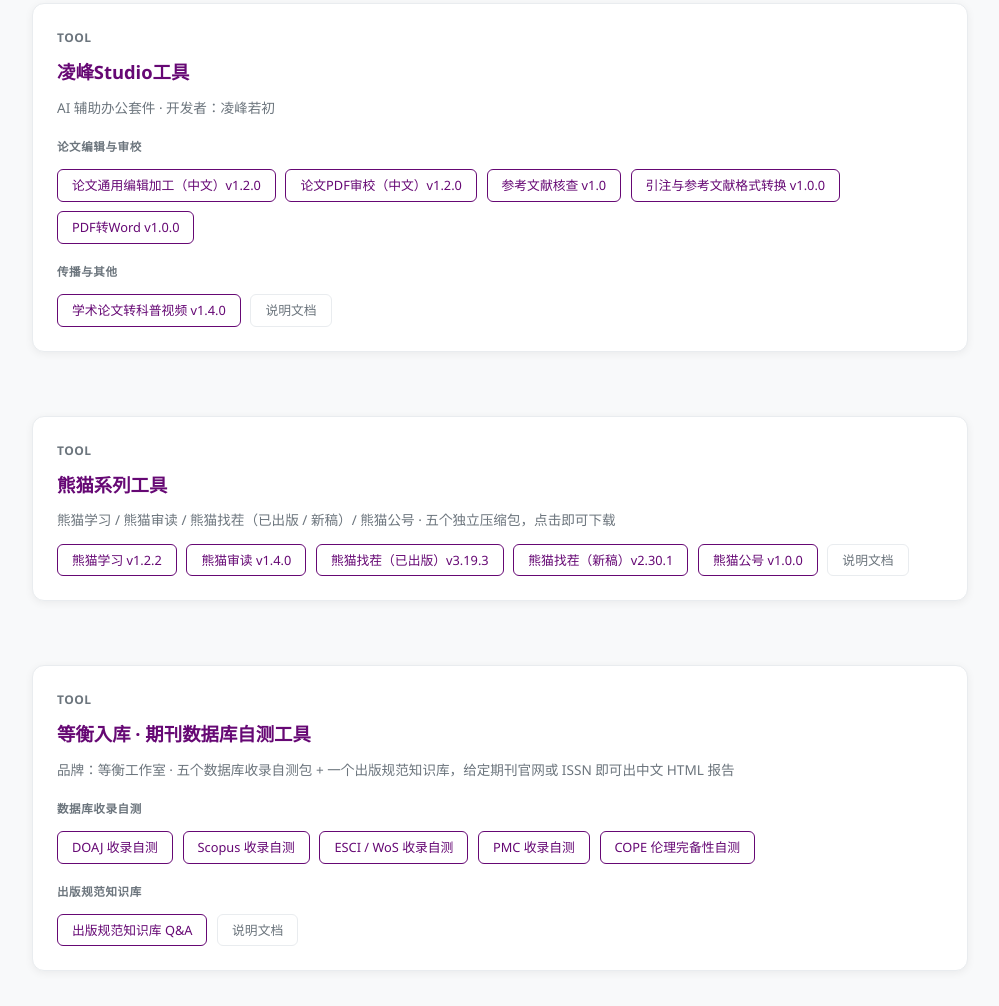
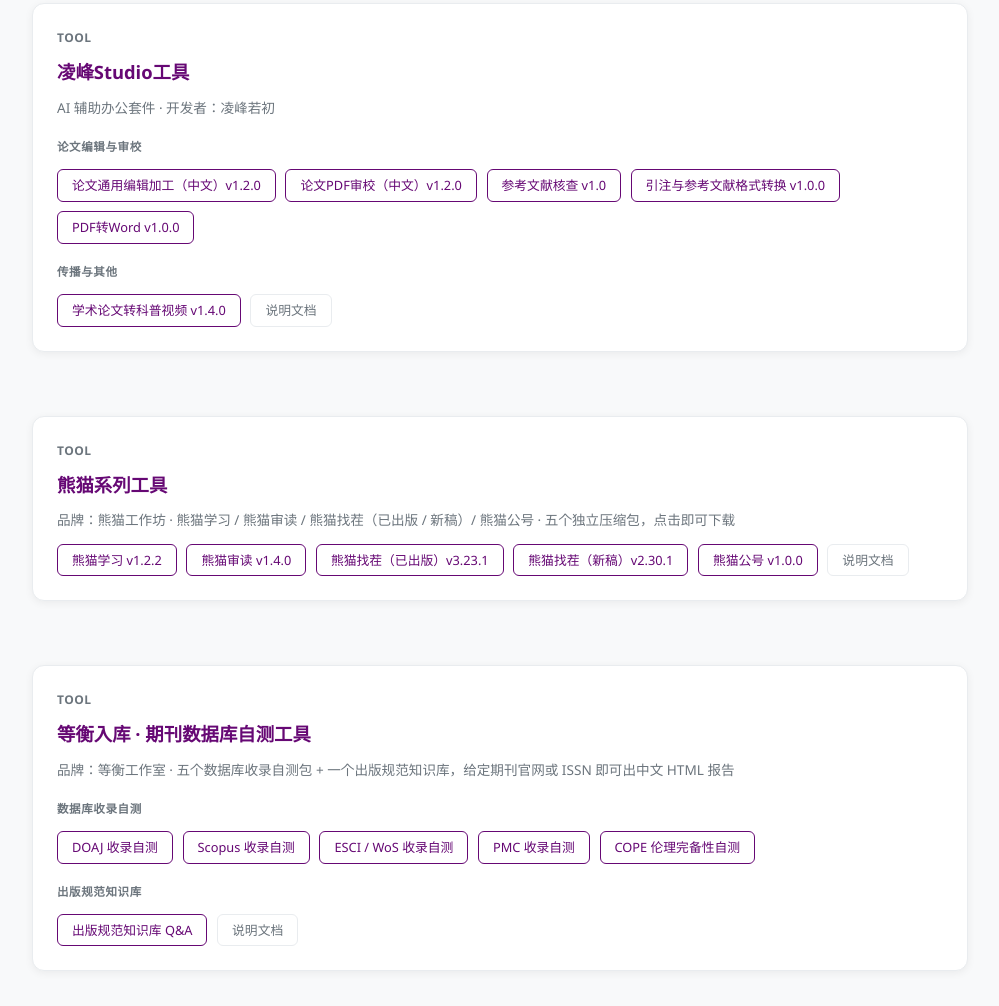
Before and after one commit to TUPjournals/tupjournals-index, a plain HTML site: page index.html in a window 1280 px wide. Shown: the part 1863-2869 px from the top of the page, without its empty margins (140-1139 px from the left). Drawn offline with Linux system fonts and the light colour scheme.

Commit message:
熊猫找茬（已出版）升级到 v3.23.1，卡片补品牌「熊猫工作坊」

```diff
--- a/index.html
+++ b/index.html
@@ -390,11 +390,11 @@
   <div class="card tool">
     <span class="num">TOOL</span>
     <h2>熊猫系列工具</h2>
-    <div class="meta">熊猫学习 / 熊猫审读 / 熊猫找茬（已出版 / 新稿）/ 熊猫公号 · 五个独立压缩包，点击即可下载</div>
+    <div class="meta">品牌：熊猫工作坊 · 熊猫学习 / 熊猫审读 / 熊猫找茬（已出版 / 新稿）/ 熊猫公号 · 五个独立压缩包，点击即可下载</div>
     <div class="links">
       <a class="sciopen" href="熊猫学习_v1.2.2.zip" download>熊猫学习 v1.2.2</a>
       <a class="sciopen" href="熊猫审读-v1.4.0.zip" download>熊猫审读 v1.4.0</a>
-      <a class="sciopen" href="熊猫找茬-已出版-v3.19.3.zip" download>熊猫找茬（已出版）v3.19.3</a>
+      <a class="sciopen" href="熊猫找茬-已出版_v3.23.1.zip" download>熊猫找茬（已出版）v3.23.1</a>
       <a class="sciopen" href="熊猫找茬-新稿_v2.30.1.zip" download>熊猫找茬（新稿）v2.30.1</a>
       <a class="sciopen" href="熊猫公号_v1.0.0.zip" download>熊猫公号 v1.0.0</a>
       <a class="github" href="熊猫系列工具-说明文档.md" download>说明文档</a>
```
Also changed, not shown: 3 other files.
